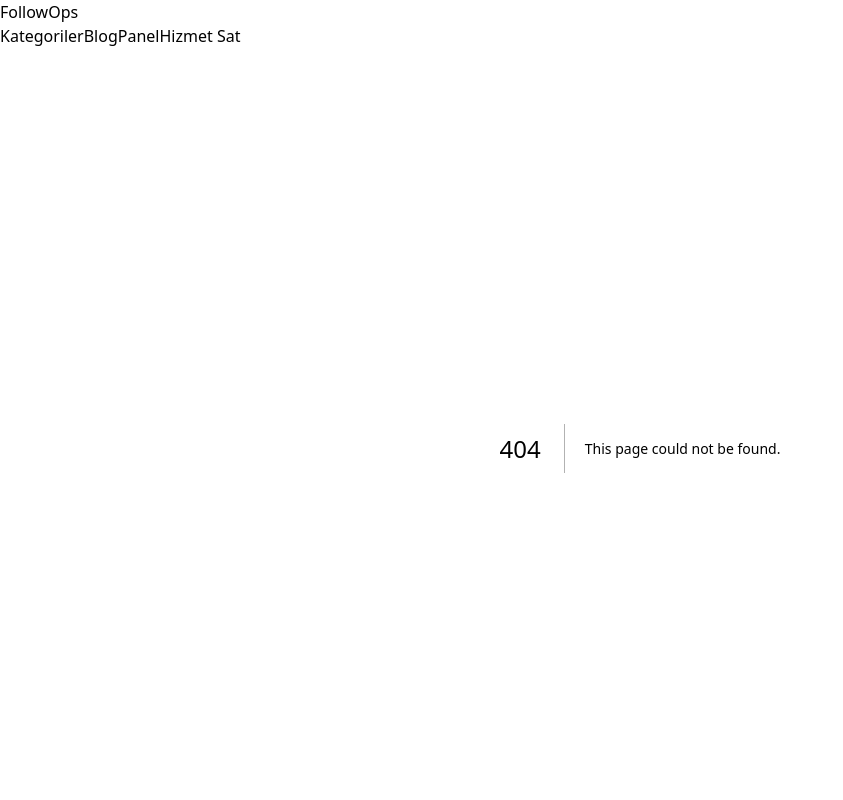
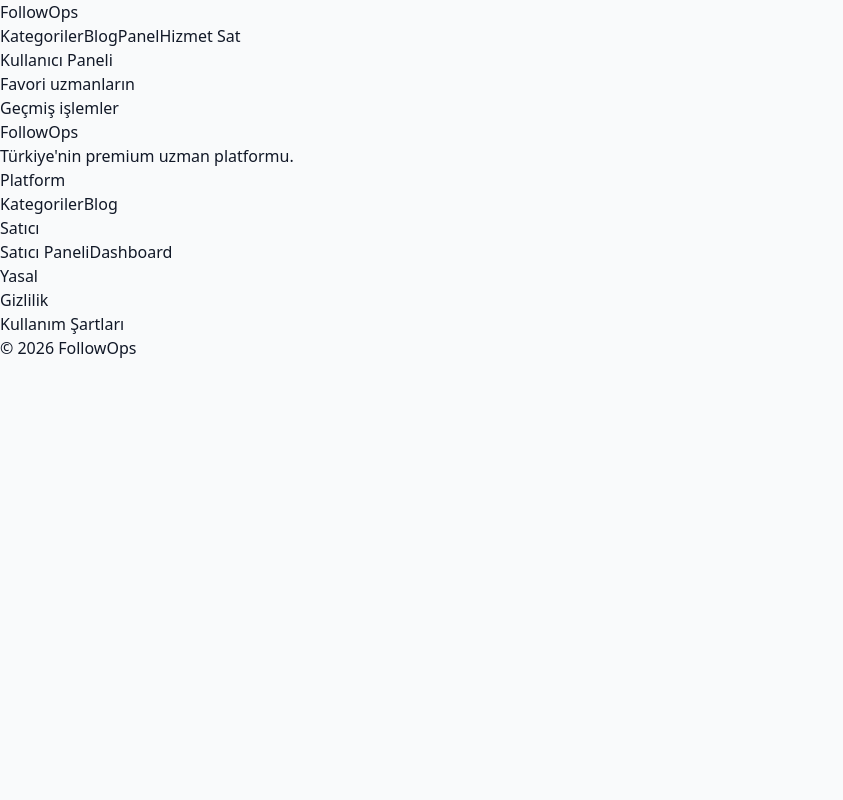
Before and after one commit to omerfarukkaplan/premium-platform, a Next.js app: page /panel in a window 1280 px wide. Before the commit this address had no page. Shown: the top 800 px of the page, without its empty margins (0-843 px from the left). Built offline with nearby package versions, Linux system fonts and the light colour scheme.

Commit message:
Create page.tsx

```diff
--- /dev/null
+++ b/app/panel/page.tsx
@@ -0,0 +1,15 @@
+export default function UserPanel() {
+  return (
+    <div className="container">
+      <h1>Kullanıcı Paneli</h1>
+
+      <div className="card">
+        <p>Favori uzmanların</p>
+      </div>
+
+      <div className="card">
+        <p>Geçmiş işlemler</p>
+      </div>
+    </div>
+  );
+}
```
